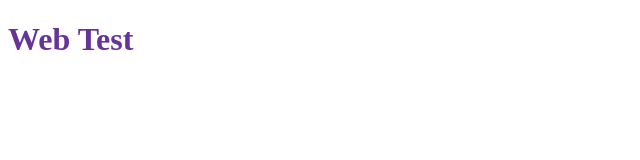
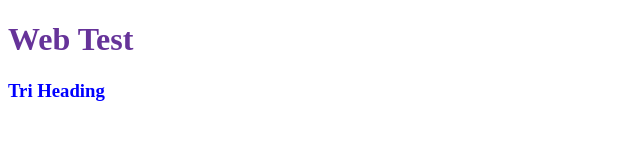
Before and after one commit to becustomapps/web-test, a plain HTML site: page index.html in a window 1280 px wide. Shown: the whole page, without its empty margins (0-640 px from the left). Drawn offline with Linux system fonts and the light colour scheme.

Commit message:
added blue h3 heading
added an h3 element to the index file and styled it blue in the css sheet.

```diff
--- a/css/styles.css
+++ b/css/styles.css
@@ -1,3 +1,7 @@
 h1{
     color:rebeccapurple;
 }
+
+h3{
+    color:blue;
+}
--- a/index.html
+++ b/index.html
@@ -6,6 +6,6 @@
     </head>
     <body>
         <h1>Web Test</h1>
-
+        <h3>Tri Heading</h3>
     </body>
 </html>
```
